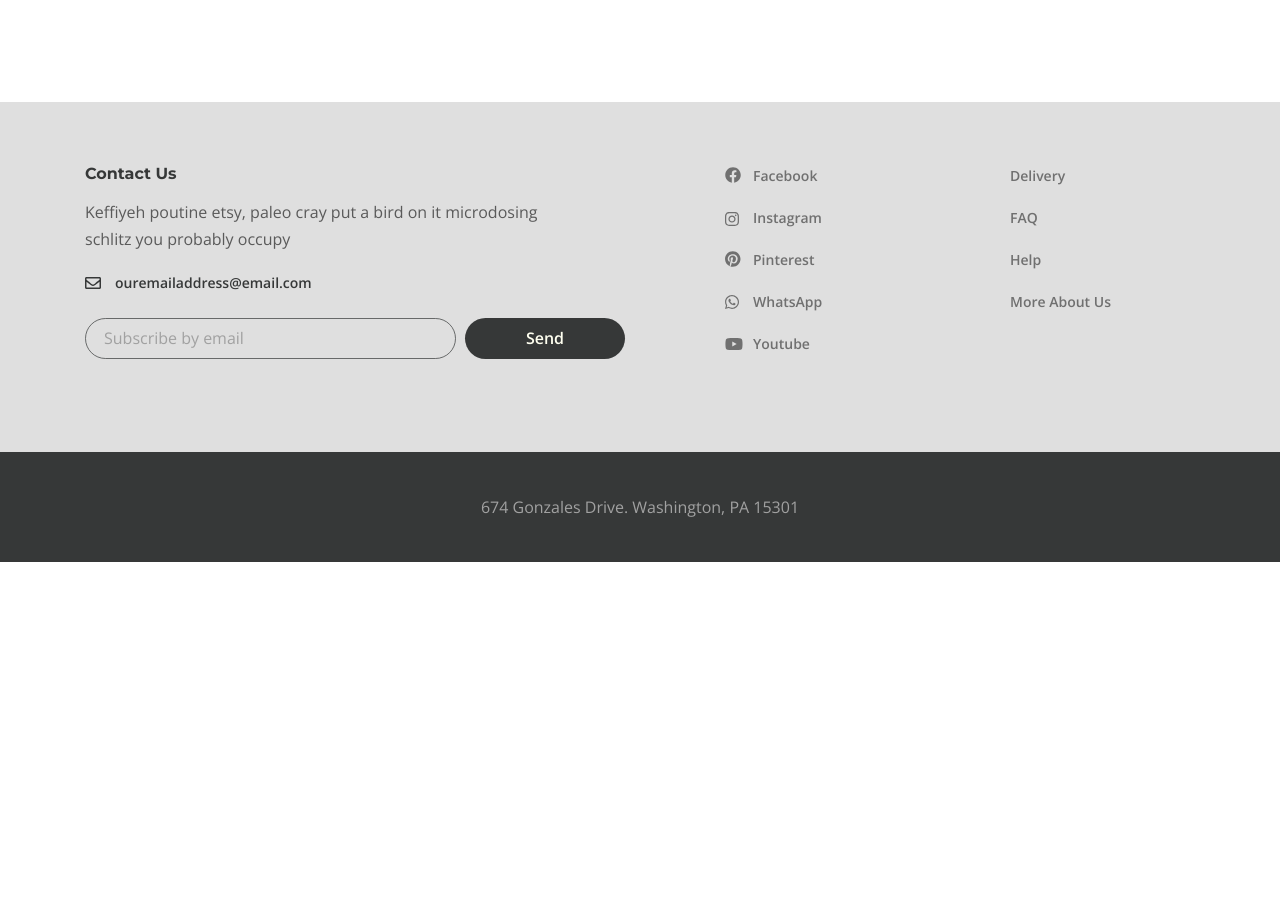
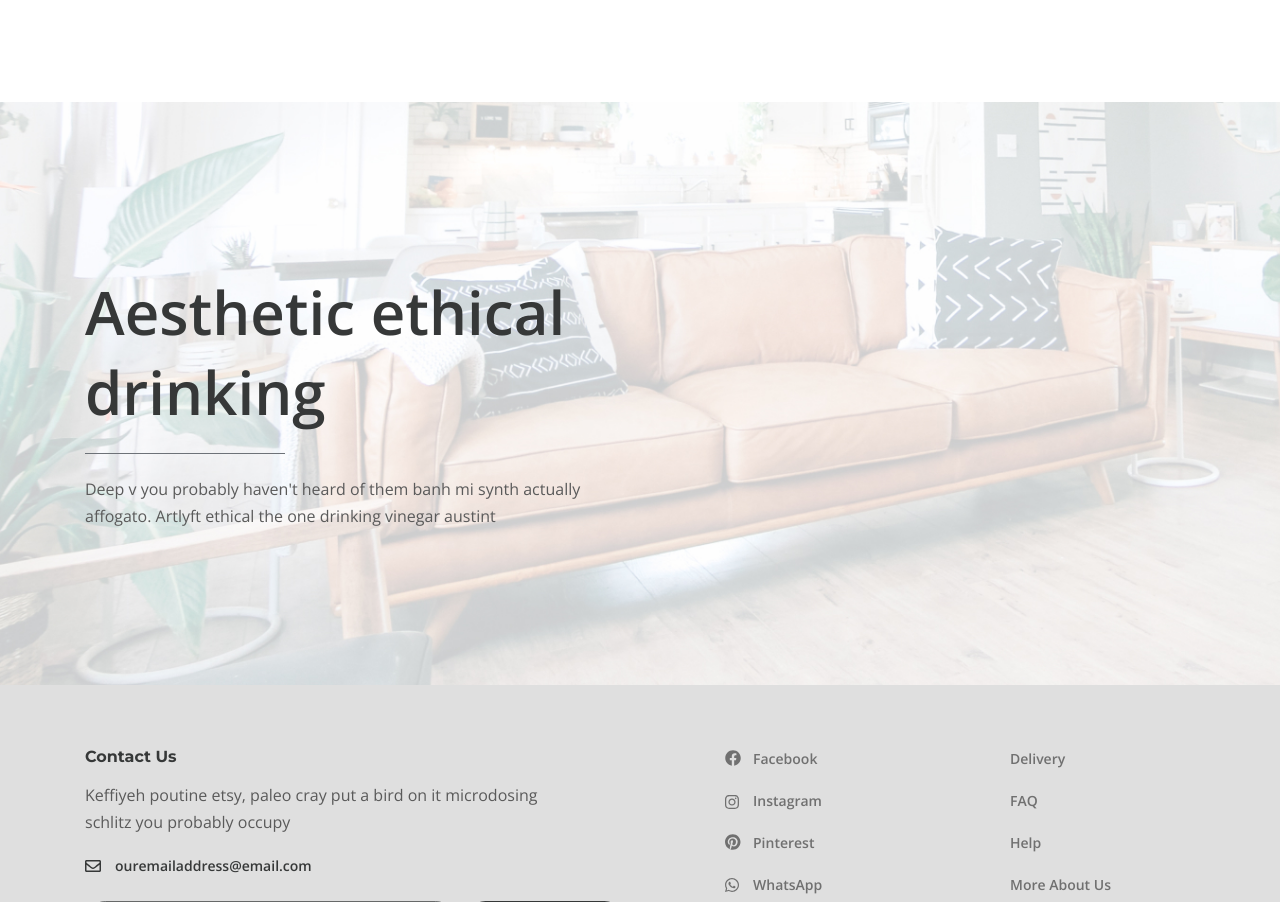
Before and after one commit to sasholk/desire, a website: page app/index.html in a window 1280 px wide. Shown: the part 1615-2517 px from the top of the page. Before the commit the page ends 2177 px from the top, so only its background shows below. Drawn offline with nearby package versions, Linux system fonts and the light colour scheme.

Commit message:
added section.decor

```diff
--- a/app/index.html
+++ b/app/index.html
@@ -171,7 +171,17 @@
                     </div>
                 </div>
             </section>
-
+            <section class="decor">
+                <div class="container">
+                    <h2 class="decor__tittle">
+                        Aesthetic
+                        ethical drinking
+                    </h2>
+                    <p class="decor__text">
+                        Deep v you probably haven't heard of them banh mi synth actually affogato. Artlyft ethical the one drinking vinegar austint
+                    </p>
+                </div>
+            </section>
 
         </main>
 
--- a/app/scss/style.scss
+++ b/app/scss/style.scss
@@ -366,3 +366,32 @@
         color: #707070;
     }
 }
+
+.decor{
+    padding: 170px 0 155px;
+    background-image: url(../images/decor-bg.jpg);
+    background-repeat: no-repeat;
+    background-size: cover;
+    &__tittle{
+        max-width: 730px;
+        color: $tittle;
+        font-size: 60px;
+        line-height: 80px;
+        padding-bottom: 22px;
+        margin-bottom: 22px;
+        position: relative;
+        &::after{
+            content: '';
+            position: absolute;
+            width: 200px;
+            height: 1px;
+            left: 0;
+            right: 0;
+            bottom: 0;
+            background: #6D7278;
+        }
+    }
+    &__text{
+        max-width: 540px;
+    }
+}
```
Also changed, not shown: app/css/style.min.css, app/images/decor-bg.jpg (added).
